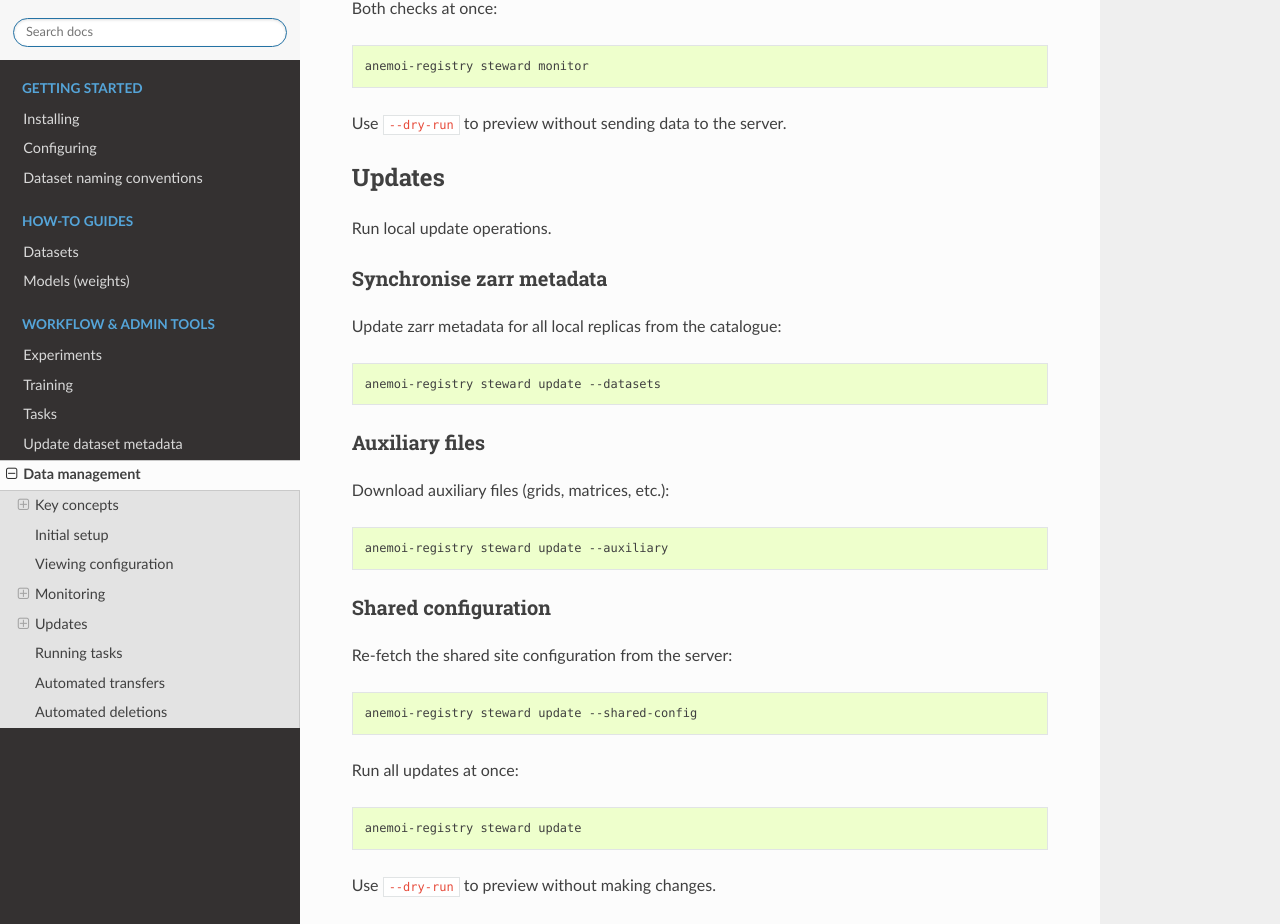
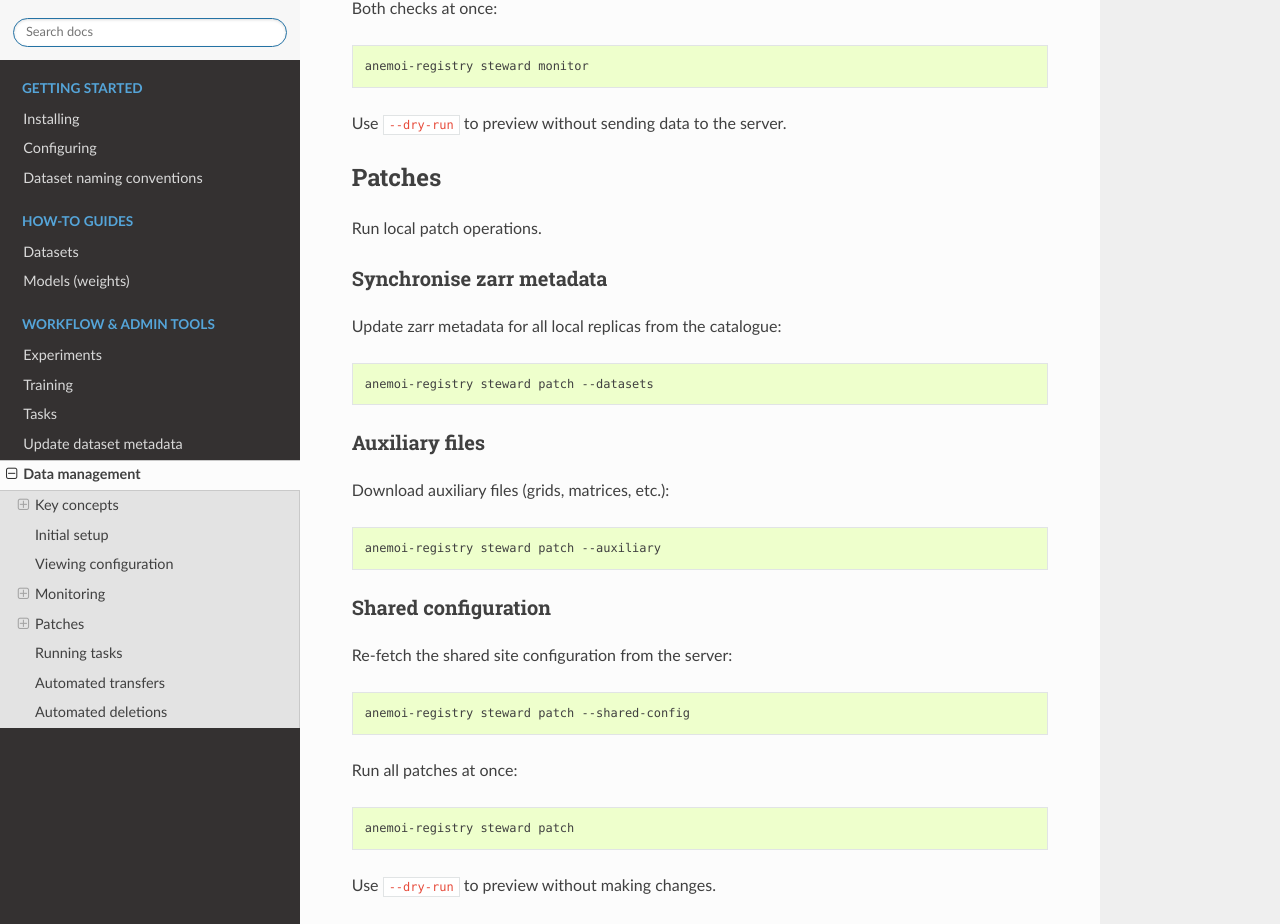
Before and after one commit to ecmwf/anemoi-registry, a Sphinx documentation site: the page built from docs/data-management/steward.rst, in a window 1280 px wide and 1400 px high, scrolled down 2188 px. Shown: the part 99-1023 px from the top of the window. Built offline with Sphinx 7.4.7 and the Read the Docs theme 3.1.0, drawn with Linux system fonts in a browser that asks for light colours; the version number could not be read and is left out.

Commit message:
rename steward update to steward patch

```diff
--- a/docs/data-management/steward.rst
+++ b/docs/data-management/steward.rst
@@ -138,10 +138,10 @@ Use ``--dry-run`` to preview without sending data to the server.
 
 
 *****************************
- Updates
+ Patches
 *****************************
 
-Run local update operations.
+Run local patch operations.
 
 Synchronise zarr metadata
 ==========================
@@ -150,7 +150,7 @@ Update zarr metadata for all local replicas from the catalogue:
 
 .. code-block:: bash
 
-   anemoi-registry steward update --datasets
+   anemoi-registry steward patch --datasets
 
 Auxiliary files
 ================
@@ -159,7 +159,7 @@ Download auxiliary files (grids, matrices, etc.):
 
 .. code-block:: bash
 
-   anemoi-registry steward update --auxiliary
+   anemoi-registry steward patch --auxiliary
 
 Shared configuration
 =====================
@@ -168,13 +168,13 @@ Re-fetch the shared site configuration from the server:
 
 .. code-block:: bash
 
-   anemoi-registry steward update --shared-config
+   anemoi-registry steward patch --shared-config
 
-Run all updates at once:
+Run all patches at once:
 
 .. code-block:: bash
 
-   anemoi-registry steward update
+   anemoi-registry steward patch
 
 Use ``--dry-run`` to preview without making changes.
 
```
Also changed, not shown: 2 other files.
